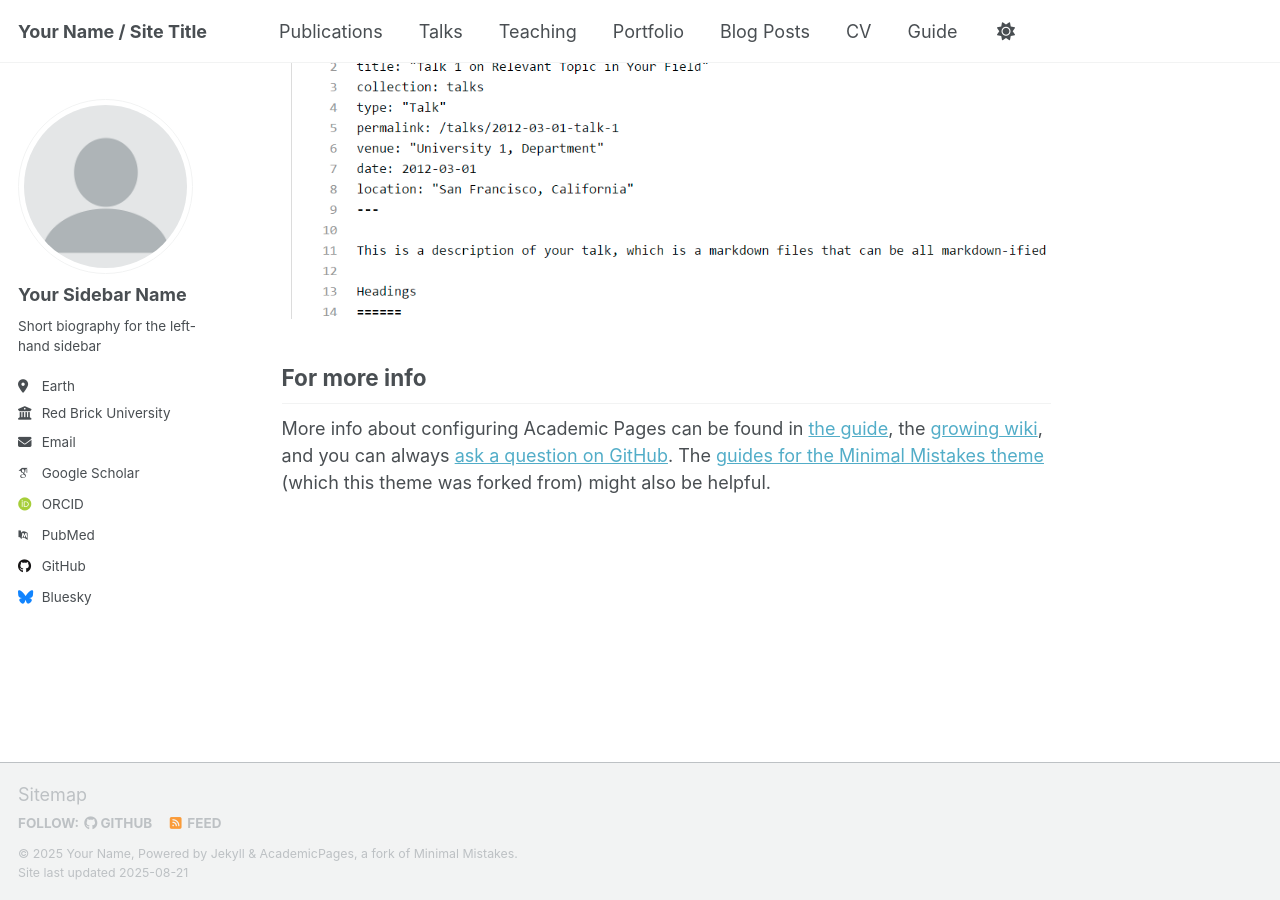
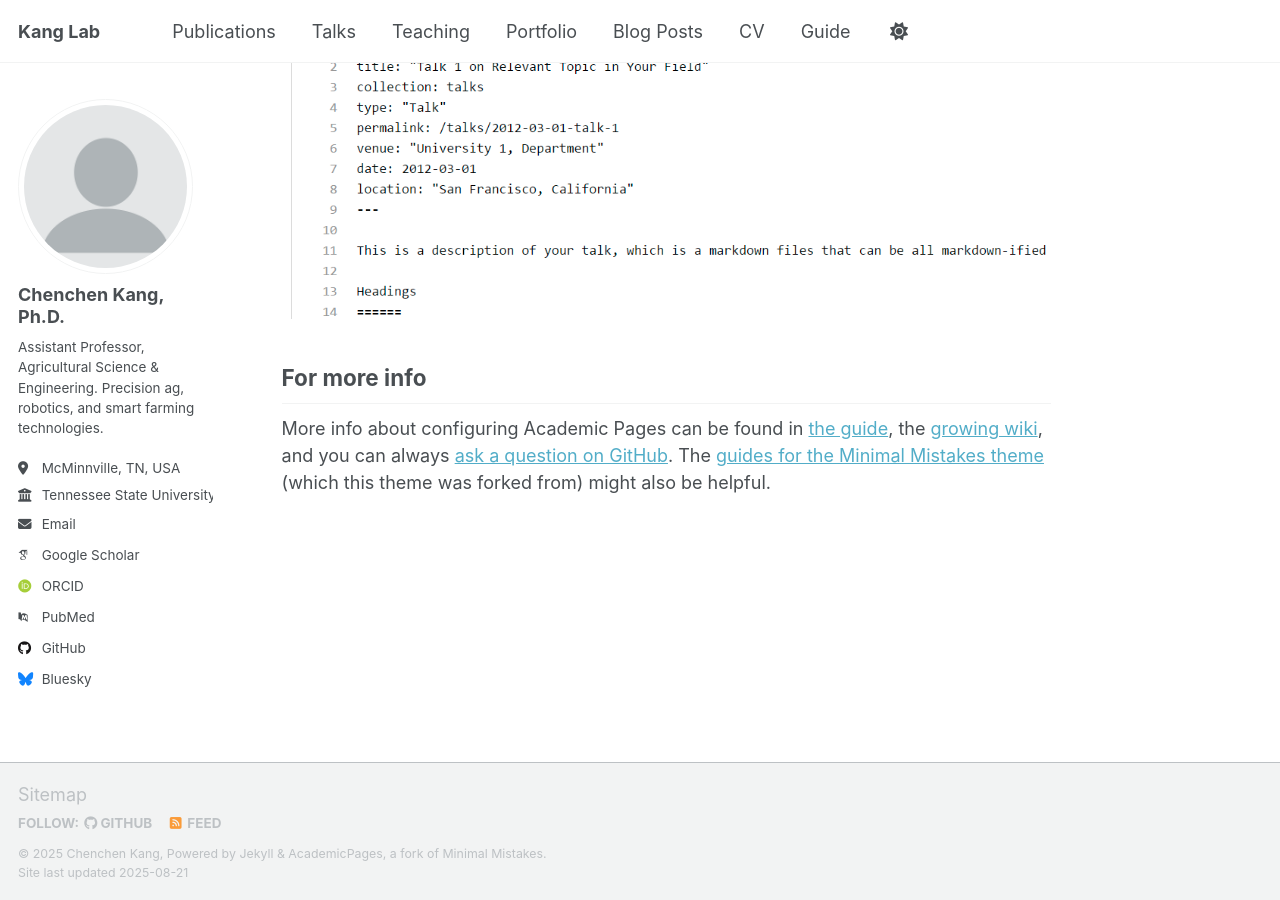
Before and after one commit to ChenchenKang/web, a Jekyll site: the page built from _pages/about.md, in a window 1280 px wide and 900 px high, scrolled down 2880 px. Built offline with Jekyll 4.4.1, drawn with Linux system fonts in a browser that asks for light colours; some web fonts are replaced; a script that is not in the unit is left out.

Commit message:
Update _config.yml

```diff
--- a/_config.yml
+++ b/_config.yml
@@ -9,13 +9,13 @@
 # Basic Site Settings
 locale                   : "en-US"
 site_theme               : "default" # Currently available options are "default", "air"
-title                    : "Your Name / Site Title"
+title                    : "Kang Lab"
 title_separator          : "-"
-name                     : &name "Your Name"
+name                     : &name "Chenchen Kang"
 description              : &description "personal description"
-url                      : https://academicpages.github.io # the base hostname & protocol for your site e.g. "https://[your GitHub username].github.io" or if you already have some other page hosted on Github then use "https://[your GitHub username].github.io/[Your Repo Name]"
-baseurl                  : "" # the subpath of your site, e.g. "/blog"
-repository               : "academicpages/academicpages.github.io"
+url                      : "https://chenchenkang.github.io" # the base hostname & protocol for your site e.g. "https://[your GitHub username].github.io" or if you already have some other page hosted on Github then use "https://[your GitHub username].github.io/[Your Repo Name]"
+baseurl                  : "/Lab-web"
+repository               : "ChenchenKang/Lab-web"
 
 # Site Author - The following control what appear as part of the author content on the side bar.
 #               If a field is blank the icon and link will not appear, otherwise it will be shown.
@@ -23,13 +23,13 @@ repository               : "academicpages/academicpages.github.io"
 author:
   # Biographic information
   avatar           : "profile.png"
-  name             : "Your Sidebar Name"
+  name             : "Chenchen Kang, Ph.D."
   pronouns         : # example: "she/her"
-  bio              : "Short biography for the left-hand sidebar"
-  location         : "Earth"
-  employer         : "Red Brick University"
+  bio              : "Assistant Professor, Agricultural Science & Engineering. Precision ag, robotics, and smart farming technologies."
+  location         : "McMinnville, TN, USA"
+  employer         : "Tennessee State University — Otis L. Floyd Nursery Research Center"
   uri              : # URL
-  email            : "none@example.org"
+  email            : "ckang1@tnstate.edu"
 
   # Academic websites
   academia         : # URL
```
